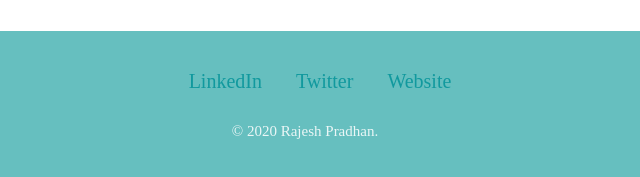
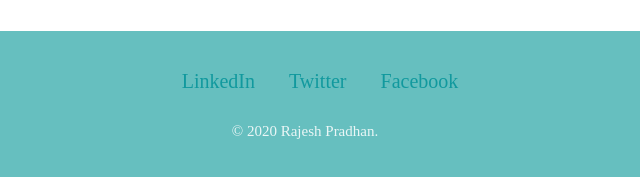
Before and after one commit to rajesh143-create/Mysite, a plain HTML site: page index.html in a window 1280 px wide. Shown: the part 2469-2646 px from the top of the page, 335-975 px from the left. Drawn offline with Linux system fonts and the light colour scheme.

Commit message:
changed footer link
changed the link address of my facebook page and my linked in page

```diff
--- a/index.html
+++ b/index.html
@@ -50,9 +50,9 @@
 
 
 <div class="bottom-container">
-  <a class="footer-link" href="https://www.linkedin.com/">LinkedIn</a>
+  <a class="footer-link" href="https://www.linkedin.com/in/rajesh-pradhan-2b3540183/">LinkedIn</a>
   <a class="footer-link" href="https://twitter.com/">Twitter</a>
-  <a class="footer-link" href="https://www.appbrewery.co/">Website</a>
+  <a class="footer-link" href="https://www.facebook.com/rajesh.pradhan.794/timeline?lst=100003518924648%3A100003518924648%3A1587035226%3EFaceBook">Facebook</a>
   <p class="copy">© 2020 Rajesh Pradhan.</p>
 </div>
 
```
